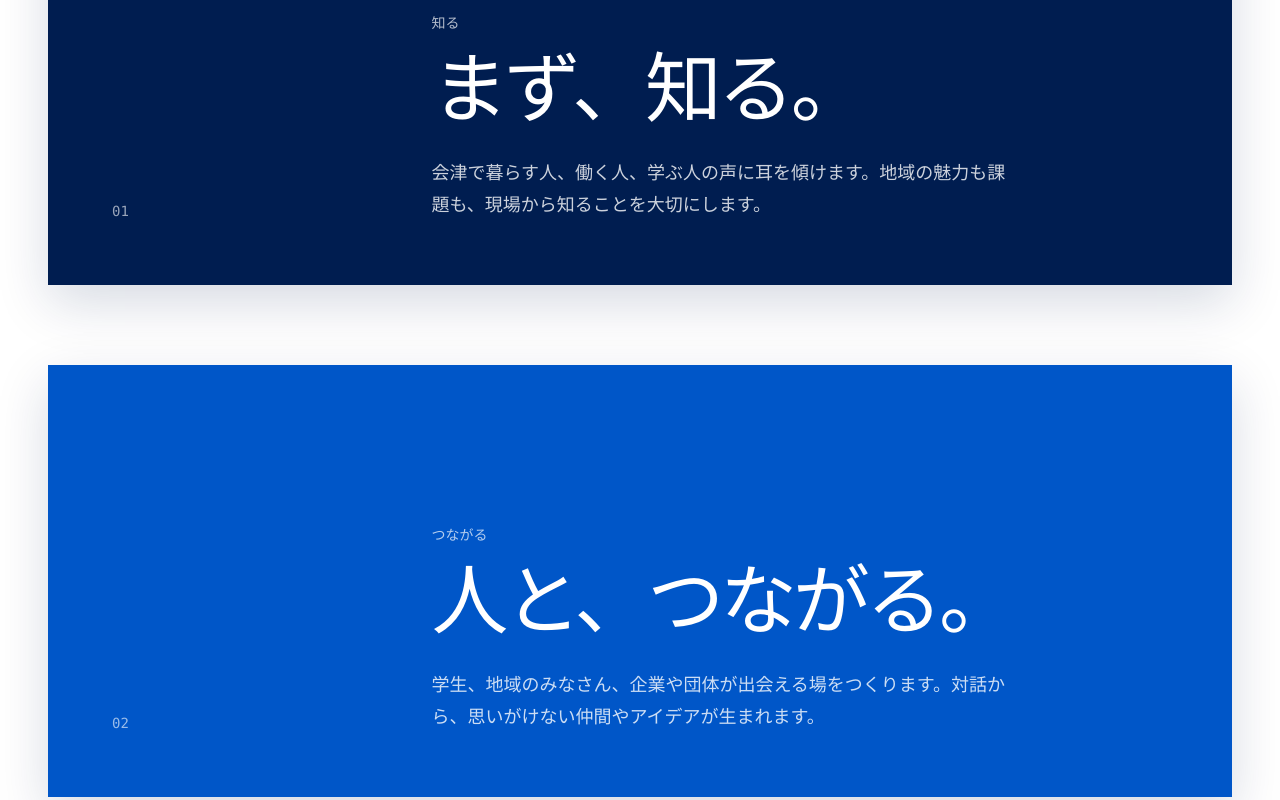
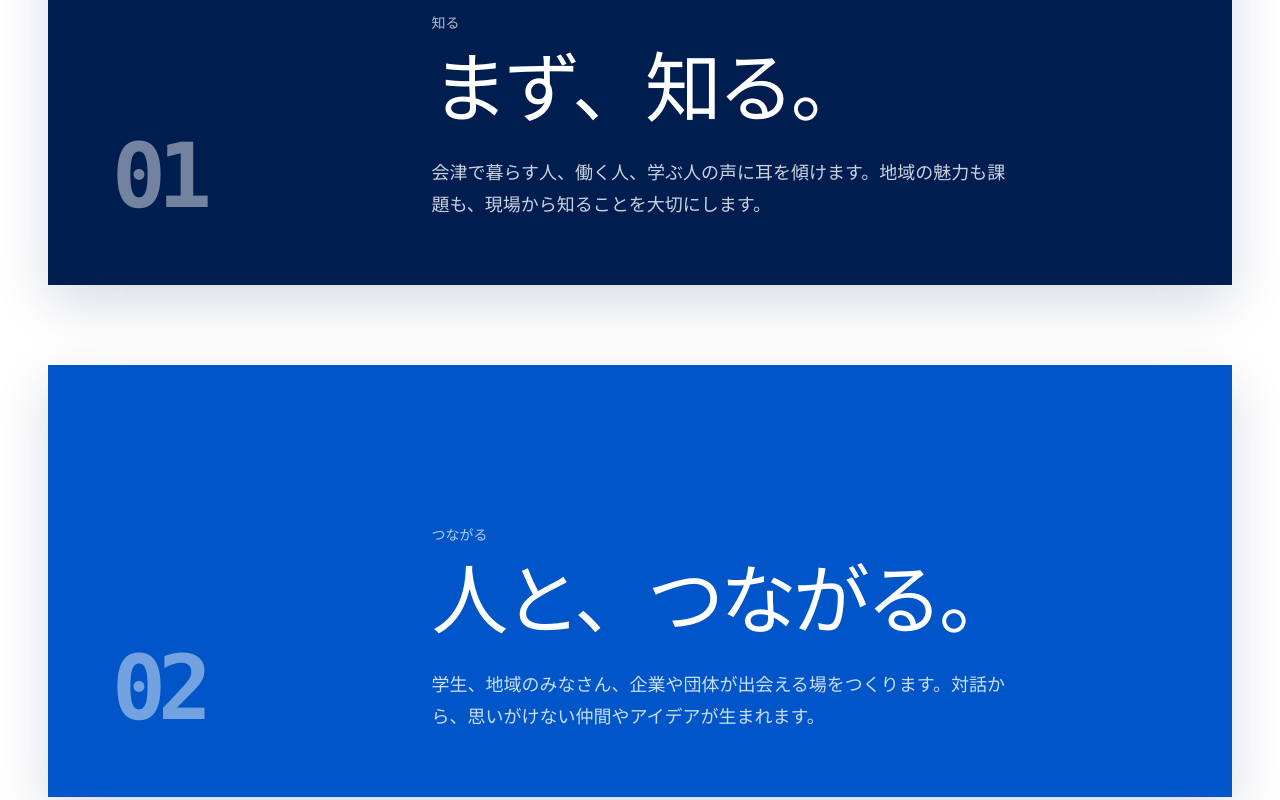
Before and after one commit to okaka-1205/relu-mates, a React (Vite) app: page / in a window 1280 px wide. Shown: the part 2420-3220 px from the top of the page. Built offline with nearby package versions, Linux system fonts and the light colour scheme.

Commit message:
Emphasize pillar step numbers

```diff
--- a/src/components/PillarStory.tsx
+++ b/src/components/PillarStory.tsx
@@ -29,7 +29,7 @@ export function PillarStory() {
             return (
               <article className={`story-card ${story.color}`} key={pillar.number}>
                 <div className="grid min-h-[54svh] gap-10 p-7 sm:p-12 lg:grid-cols-[0.55fr_1.45fr] lg:items-end lg:p-16">
-                  <p className="font-mono text-sm opacity-60">{pillar.number}</p>
+                  <p className="font-mono text-[clamp(3.25rem,7vw,7rem)] font-black leading-none tracking-[-0.09em] opacity-45">{pillar.number}</p>
                   <div><p className="text-sm font-bold opacity-70">{pillar.name}</p><h3 className="mt-4 text-[clamp(2.8rem,6vw,6.5rem)] font-black leading-[1.04] tracking-[-0.05em]">{story.title}</h3><p className="mt-7 max-w-xl text-base leading-8 opacity-80 sm:text-lg">{story.description}</p></div>
                 </div>
               </article>
```
